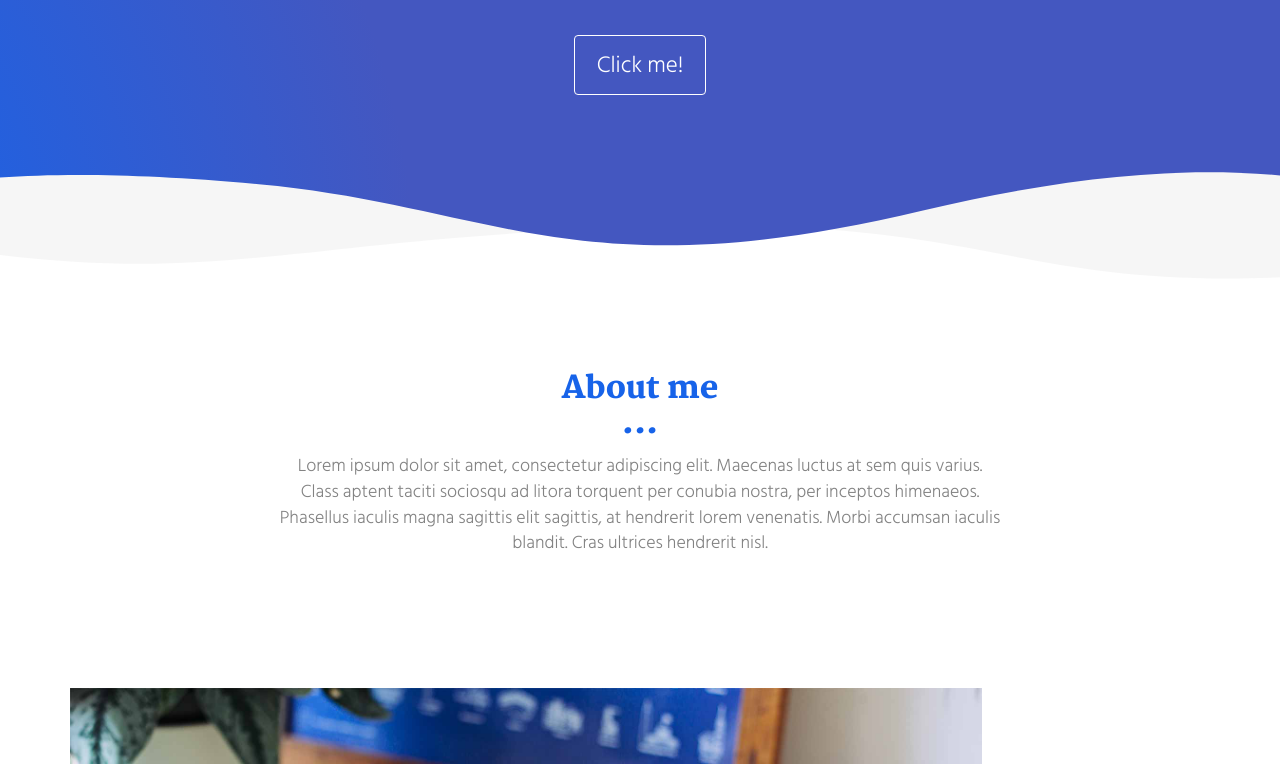
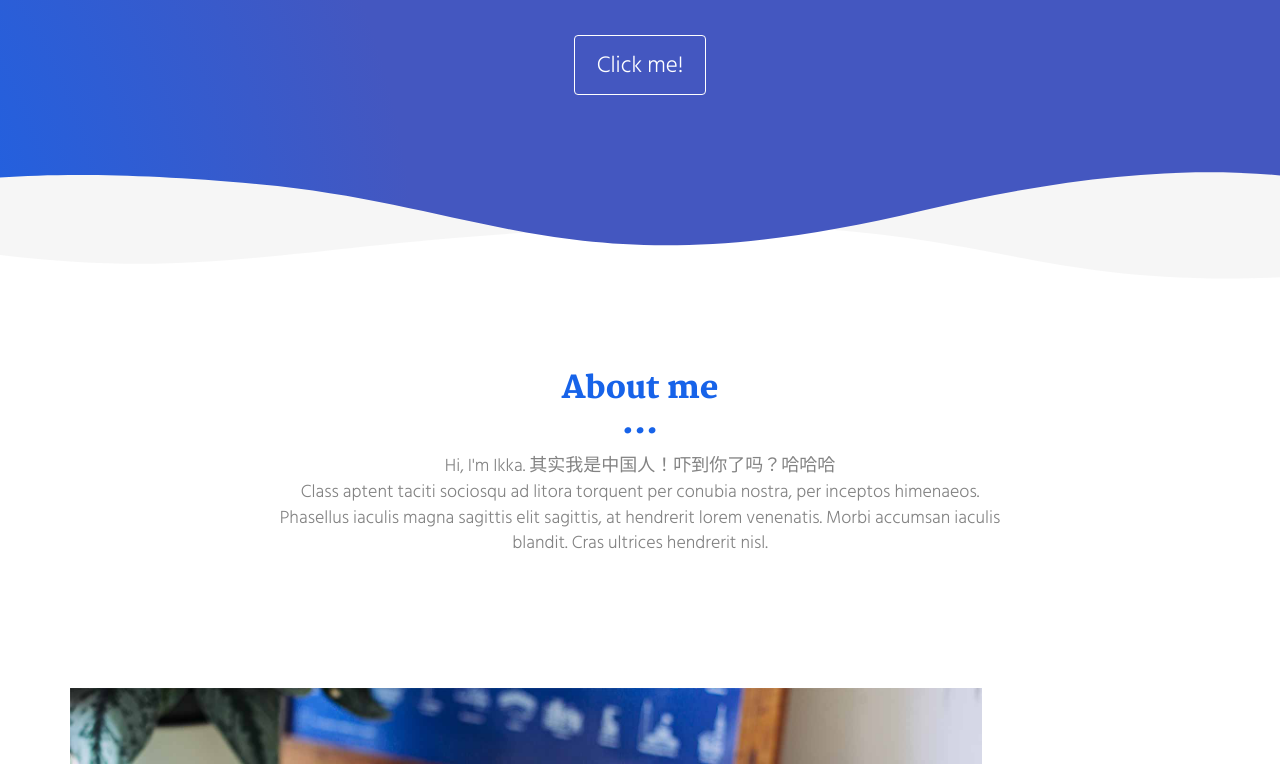
Before and after one commit to pugging0113/web, a plain HTML site: page index.html in a window 1280 px wide. Shown: the part 336-1100 px from the top of the page. Drawn offline with Linux system fonts and the light colour scheme.

Commit message:
Update index.html

```diff
--- a/index.html
+++ b/index.html
@@ -76,7 +76,7 @@
         <div class="col-xs-12 col-md-8 col-md-offset-2">
           <div class="text-center">
             <h2>About me</h2>
-            <p>Lorem ipsum dolor sit amet, consectetur adipiscing elit. Maecenas luctus at sem quis varius.
+            <p>Hi, I'm Ikka. 其实我是中国人！吓到你了吗？哈哈哈
             <br>
             Class aptent taciti sociosqu ad litora torquent per conubia nostra, per inceptos himenaeos. Phasellus iaculis magna sagittis elit sagittis, at hendrerit lorem venenatis. Morbi accumsan iaculis blandit. Cras ultrices hendrerit nisl.</p>
           </div>
```
